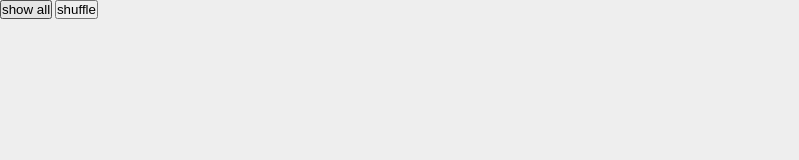
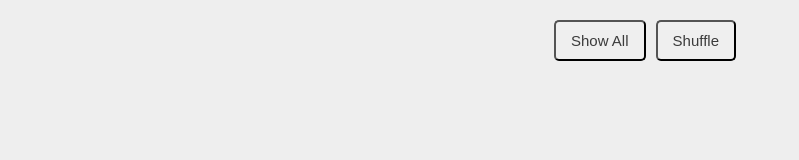
Before and after one commit to mohammadmusavi/homework-4, a plain HTML site: page index.html in a window 1280 px wide. Shown: the whole page, without its empty margins (0-799 px from the left). Drawn offline with Linux system fonts and the light colour scheme.

Commit message:
Update style.css

```diff
--- a/style.css
+++ b/style.css
@@ -15,20 +15,25 @@ body {
     background-color: #eee;
 }
 
-#container {
+.row {
+    width: 100%;
     display: flex;
     flex-direction: row;
     justify-content: center;
-    align-items: center;
+    /* border: 1px solid #000; */
+    padding: 2rem 0;
 }
 
-#center {
-    width: 50%;
-    height: 100vh;
-    display: flex;
-    flex-direction: row;
-    justify-content: space-around;
-    align-items: center;
+.btn {
+    padding: 1rem 1.5rem;
+    border-radius: 5px;
+    outline: none;
+    margin-left: 1rem;
+    font-size: 1.5rem;
+    font-family: sans-serif;
+    text-transform: capitalize;
+    cursor: pointer;
+    color: rgb(59, 59, 59);
 }
 
 .card {
@@ -39,6 +44,8 @@ body {
     background-color: #ffffff;
     box-shadow: 0 0.1rem 0.2rem rgba(0, 0, 0, 0.2);
     border-radius: 0.3rem;
+    margin-left: 1rem;
+    margin-bottom: 1rem;
 }
 
 .card.red {
```
